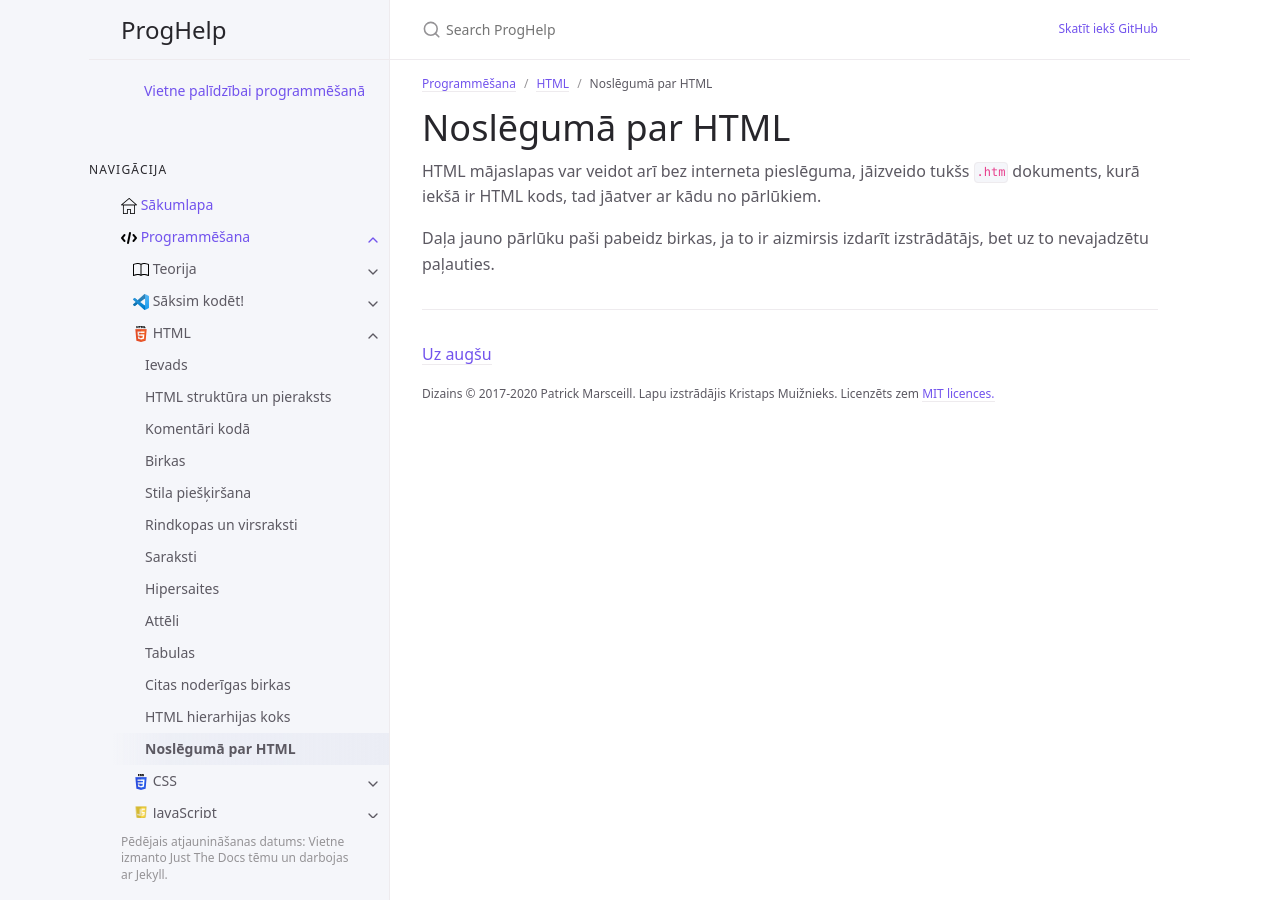
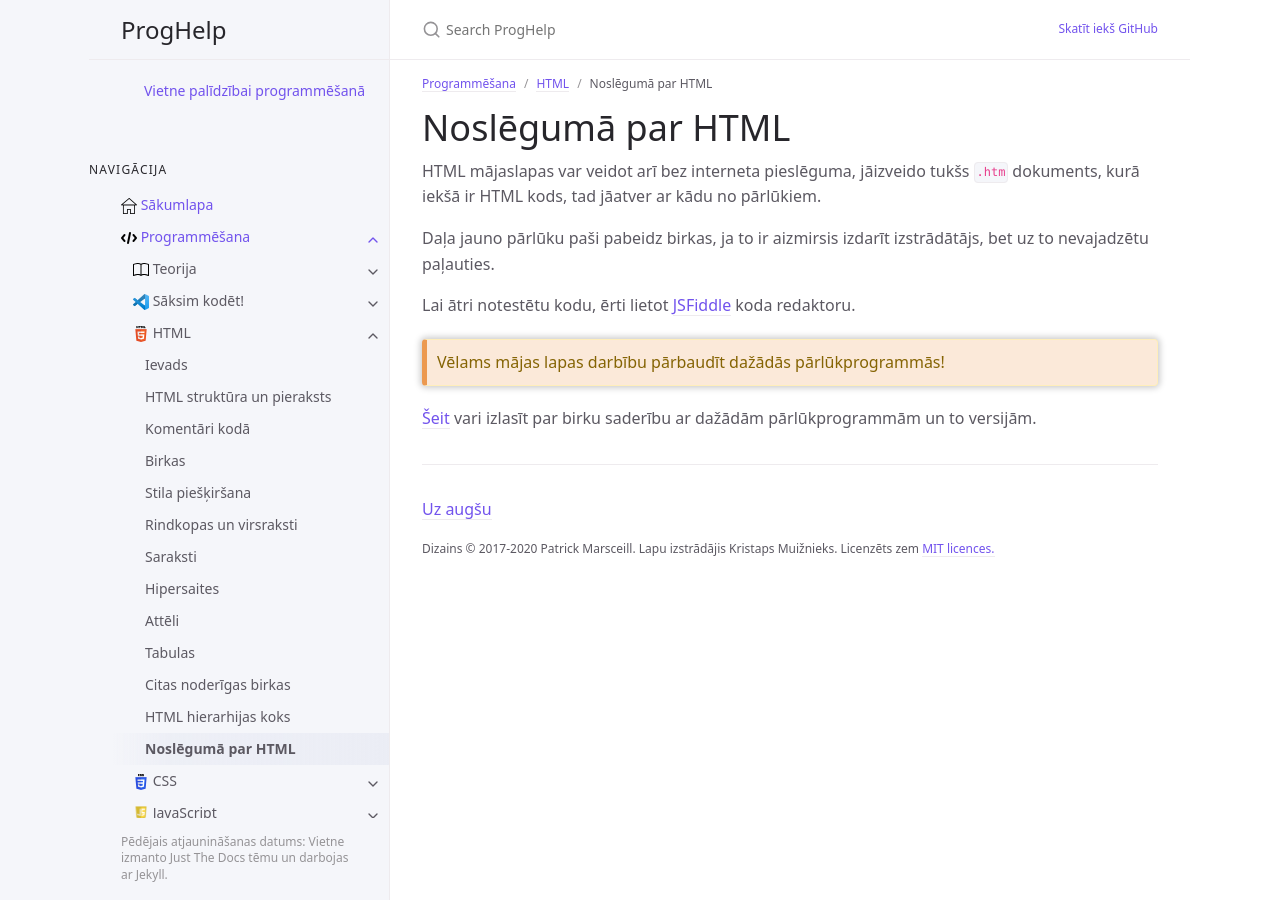
Before and after one commit to krmu/progr, a Jekyll site: the page built from programmesana/html/noslegumshtml.md, in a window 1280 px wide. Built offline with Jekyll 4.4.1, drawn with Linux system fonts in a browser that asks for light colours.

Commit message:
Papildināts HTML

```diff
--- a/programmesana/html/noslegumshtml.md
+++ b/programmesana/html/noslegumshtml.md
@@ -11,3 +11,10 @@ nav_order: 13
 HTML mājaslapas var veidot arī bez interneta pieslēguma, jāizveido tukšs `.htm` dokuments, kurā iekšā ir HTML kods, tad jāatver ar kādu no pārlūkiem.
 
 Daļa jauno pārlūku paši pabeidz birkas, ja to ir aizmirsis izdarīt izstrādātājs, bet uz to nevajadzētu paļauties.
+
+Lai ātri notestētu kodu, ērti lietot [JSFiddle](https://jsfiddle.net) koda redaktoru.
+
+Vēlams mājas lapas darbību pārbaudīt dažādās pārlūkprogrammās!
+{: .alert .alert-warning}
+
+[Šeit](https://www.w3schools.com/tags/ref_html_browsersupport.asp) vari izlasīt par birku saderību ar dažādām pārlūkprogrammām un to versijām.
```
Also changed, not shown: index.md (+1 -0 lines), programmesana/html/atteli.md (+2 -1 lines), programmesana/saksim_kodet/cpp.md (deleted, +0 -10 lines), media/kur-ir-attels.jpg (added).
